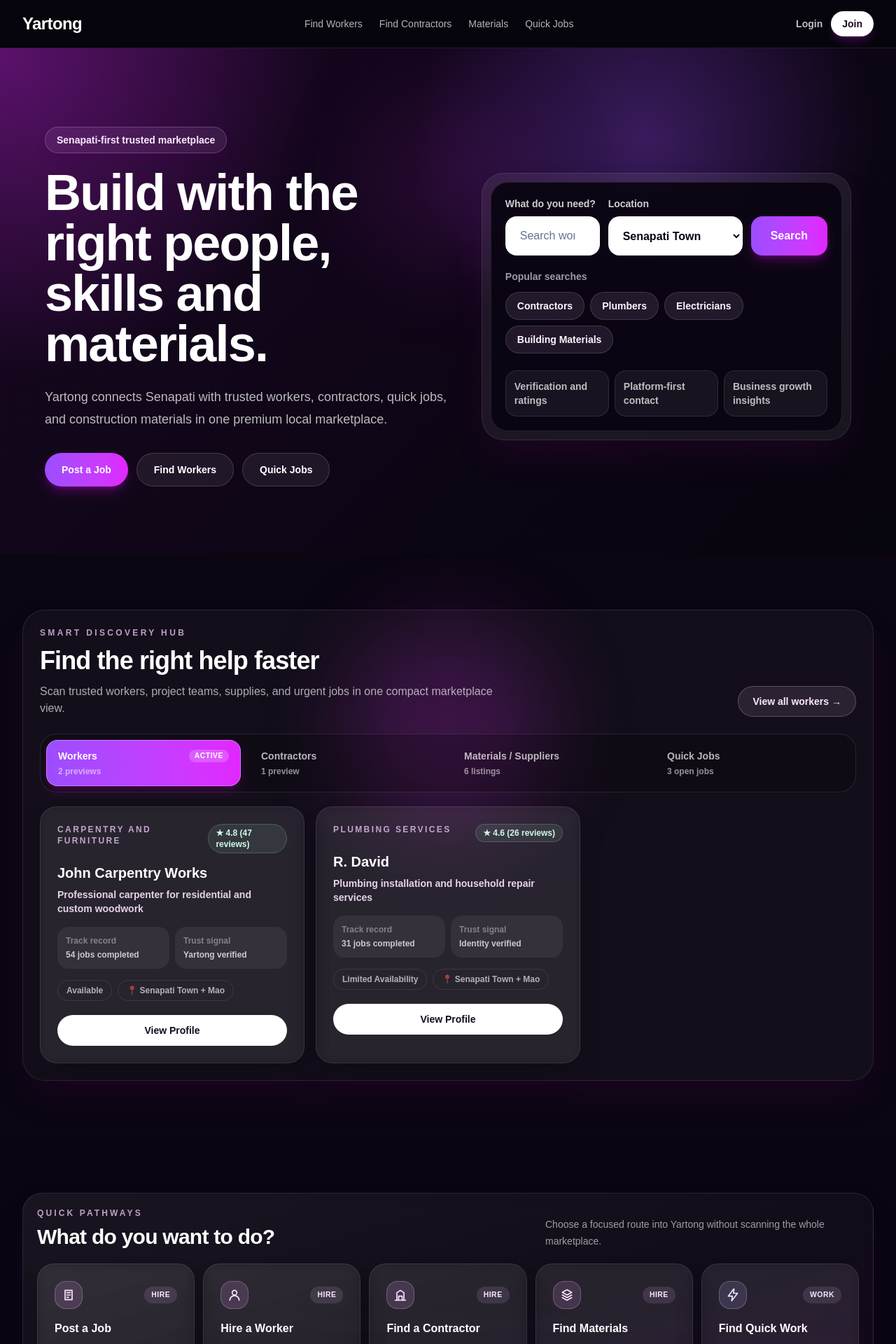
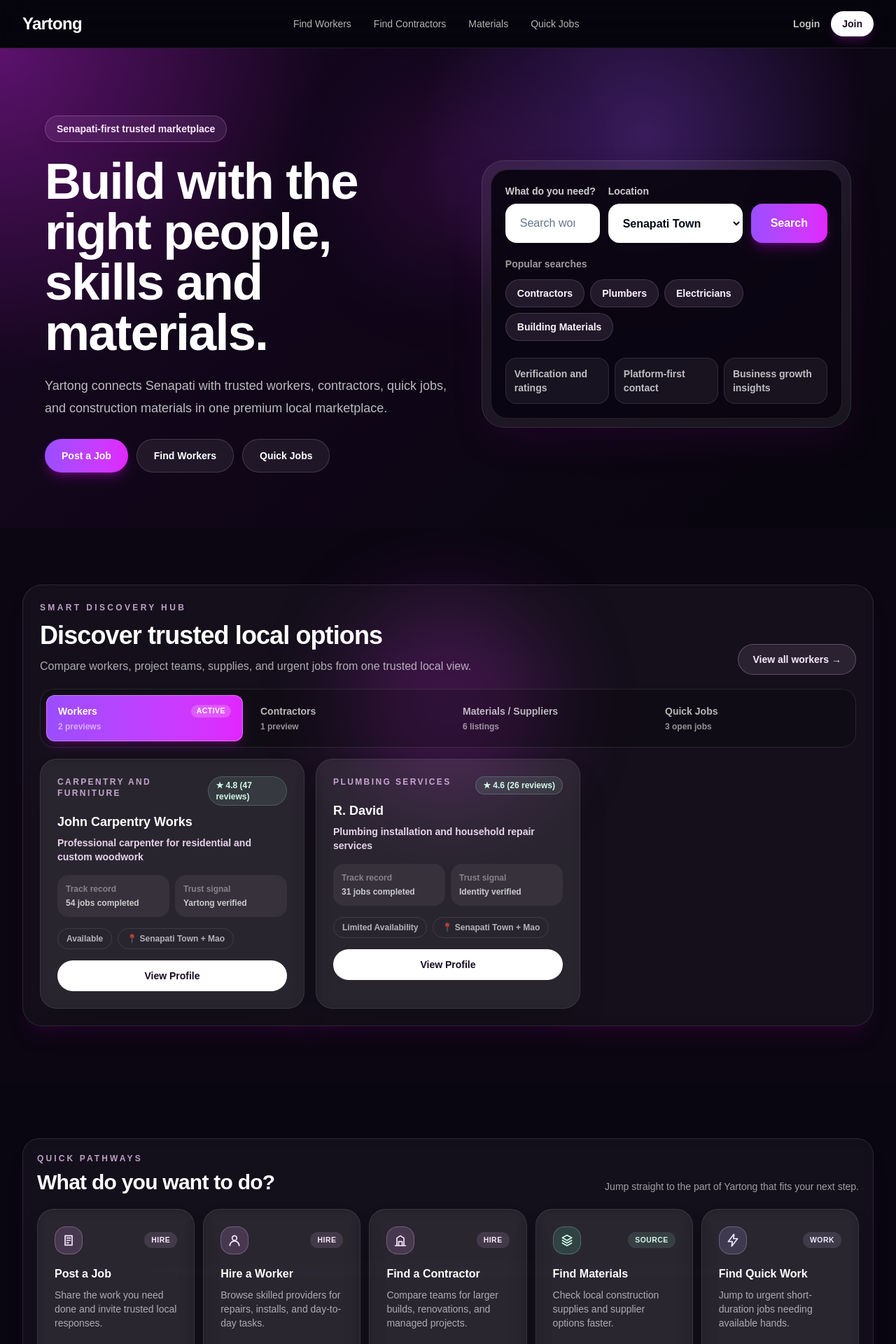
Before and after one commit to yartongzimik/Yartong, a Next.js app in the folder yartong/: page / in a window 1280 px wide. Shown: the top 1920 px of the page at 70% size. Built offline with nearby package versions, Linux system fonts and the light colour scheme.

Commit message:
Polish homepage cohesion

```diff
--- a/yartong/components/home/discovery-recommendations.tsx
+++ b/yartong/components/home/discovery-recommendations.tsx
@@ -185,21 +185,21 @@ export function DiscoveryRecommendations() {
   const discoveryCards = useMemo(() => getDiscoveryCards(), []);
 
   return (
-    <Section className="overflow-hidden bg-[#0B0612]" containerClassName="relative">
+    <Section className="overflow-hidden bg-[#0B0612] py-12 sm:py-16" containerClassName="relative">
       <div className="absolute left-1/2 top-6 h-72 w-72 -translate-x-1/2 rounded-full bg-fuchsia-500/20 blur-3xl" aria-hidden="true" />
-      <div className="relative rounded-[2rem] border border-white/10 bg-white/[0.035] p-4 shadow-2xl shadow-fuchsia-950/30 backdrop-blur sm:p-5 lg:p-6">
+      <div className="relative rounded-[1.75rem] border border-white/10 bg-white/[0.04] p-4 shadow-xl shadow-fuchsia-950/25 backdrop-blur sm:p-5 lg:p-6">
         <div className="flex flex-col gap-5 lg:flex-row lg:items-end lg:justify-between">
           <div className="max-w-2xl">
             <p className="text-xs font-black uppercase tracking-[0.28em] text-fuchsia-200/75">Smart Discovery Hub</p>
-            <h2 className="mt-3 text-3xl font-black tracking-tight text-white sm:text-4xl">Find the right help faster</h2>
-            <p className="mt-3 text-sm leading-6 text-white/65 sm:text-base">Scan trusted workers, project teams, supplies, and urgent jobs in one compact marketplace view.</p>
+            <h2 className="mt-3 text-3xl font-black tracking-tight text-white sm:text-4xl">Discover trusted local options</h2>
+            <p className="mt-3 text-sm leading-6 text-white/65 sm:text-base">Compare workers, project teams, supplies, and urgent jobs from one trusted local view.</p>
           </div>
           <Link href={active.href} className="inline-flex min-h-11 items-center justify-center rounded-full border border-fuchsia-200/25 bg-fuchsia-200/10 px-5 text-sm font-black text-fuchsia-100 transition hover:border-fuchsia-100/60 hover:bg-fuchsia-200/20 focus:outline-none focus:ring-2 focus:ring-fuchsia-200 focus:ring-offset-2 focus:ring-offset-[#0B0612]">
             {active.cta} →
           </Link>
         </div>
 
-        <div className="mt-6 grid gap-3 rounded-[1.5rem] border border-white/10 bg-black/20 p-2 sm:grid-cols-2 lg:grid-cols-4" role="tablist" aria-label="Smart discovery categories">
+        <div className="mt-5 grid gap-2 rounded-[1.25rem] border border-white/10 bg-black/20 p-2 sm:grid-cols-2 lg:grid-cols-4" role="tablist" aria-label="Smart discovery categories">
           {TAB_IDS.map((tab) => {
             const isActive = activeTab === tab;
             return (
@@ -211,7 +211,7 @@ export function DiscoveryRecommendations() {
                 aria-controls={`smart-discovery-${tab}`}
                 id={`smart-discovery-tab-${tab}`}
                 onClick={() => setActiveTab(tab)}
-                className={`min-h-12 rounded-2xl px-4 py-3 text-left text-sm font-black transition focus:outline-none focus:ring-2 focus:ring-fuchsia-200 focus:ring-offset-2 focus:ring-offset-[#13091d] ${
+                className={`min-h-12 rounded-xl px-4 py-3 text-left text-sm font-black transition focus:outline-none focus:ring-2 focus:ring-fuchsia-200 focus:ring-offset-2 focus:ring-offset-[#13091d] ${
                   isActive
                     ? "border border-fuchsia-200/40 bg-gradient-to-r from-[#9B4DFF] to-[#E126FF] text-white shadow-lg shadow-fuchsia-700/25"
                     : "border border-transparent text-white/70 hover:border-white/10 hover:bg-white/10 hover:text-white"
@@ -227,14 +227,14 @@ export function DiscoveryRecommendations() {
           })}
         </div>
 
-        <div id={`smart-discovery-${activeTab}`} role="tabpanel" aria-labelledby={`smart-discovery-tab-${activeTab}`} className="mt-5 grid gap-4 md:grid-cols-2 xl:grid-cols-3">
+        <div id={`smart-discovery-${activeTab}`} role="tabpanel" aria-labelledby={`smart-discovery-tab-${activeTab}`} className="mt-4 grid gap-4 md:grid-cols-2 xl:grid-cols-3">
           {discoveryCards[activeTab].map((card) => (
-            <Card key={`${activeTab}-${card.id}`} className="flex min-h-0 flex-col p-5 transition hover:-translate-y-0.5 hover:border-fuchsia-200/30 hover:bg-white/[0.08]">
+            <Card key={`${activeTab}-${card.id}`} className="flex min-h-0 flex-col p-4 transition hover:-translate-y-0.5 hover:border-fuchsia-200/30 hover:bg-white/[0.08]">
               <div className="flex items-start justify-between gap-3">
                 <p className="text-xs font-black uppercase tracking-[0.2em] text-fuchsia-200/75">{card.eyebrow}</p>
                 <span className="rounded-full border border-emerald-200/20 bg-emerald-200/10 px-2.5 py-1 text-xs font-bold text-emerald-100">{card.primaryMeta}</span>
               </div>
-              <h3 className="mt-4 text-xl font-black leading-tight text-white">{card.title}</h3>
+              <h3 className="mt-3 text-lg font-black leading-tight text-white">{card.title}</h3>
               <p className="mt-2 text-sm font-semibold text-fuchsia-100/90">{card.headline}</p>
               {card.description ? <p className="mt-3 line-clamp-2 text-sm leading-6 text-white/62">{card.description}</p> : null}
               <dl className="mt-4 grid grid-cols-2 gap-2 text-xs font-bold text-white/75">
@@ -244,7 +244,7 @@ export function DiscoveryRecommendations() {
               <div className="mt-4 flex flex-wrap gap-2">
                 {card.chips.filter(Boolean).map((chip) => <span key={chip} className="rounded-full border border-white/10 px-3 py-1.5 text-xs font-bold capitalize text-white/65">{chip}</span>)}
               </div>
-              <Link href={card.href} className="mt-5 inline-flex min-h-11 items-center justify-center rounded-full bg-white px-4 text-sm font-black text-[#14091f] transition hover:bg-fuchsia-100 focus:outline-none focus:ring-2 focus:ring-fuchsia-200 focus:ring-offset-2 focus:ring-offset-[#14091f]">
+              <Link href={card.href} className="mt-4 inline-flex min-h-11 items-center justify-center rounded-full bg-white px-4 text-sm font-black text-[#14091f] transition hover:bg-fuchsia-100 focus:outline-none focus:ring-2 focus:ring-fuchsia-200 focus:ring-offset-2 focus:ring-offset-[#14091f]">
                 {card.actionLabel}
               </Link>
             </Card>
--- a/yartong/components/home/hero.tsx
+++ b/yartong/components/home/hero.tsx
@@ -26,7 +26,7 @@ const trustSignals = [
 
 export function Hero() {
   return (
-    <section className="relative overflow-hidden pb-16 pt-20 sm:pb-24 sm:pt-28">
+    <section className="relative overflow-hidden pb-14 pt-18 sm:pb-20 sm:pt-24">
       <div className="absolute inset-0 bg-[radial-gradient(circle_at_top_left,rgba(225,38,255,0.34),transparent_32%),radial-gradient(circle_at_72%_18%,rgba(155,77,255,0.3),transparent_30%),linear-gradient(135deg,rgba(24,7,34,0.96),rgba(7,5,13,0.98))]" />
       <div className="absolute left-1/2 top-16 h-64 w-64 -translate-x-1/2 rounded-full bg-fuchsia-500/10 blur-3xl" />
       <Container className="relative">
@@ -42,7 +42,7 @@ export function Hero() {
               {PLATFORM.name} connects Senapati with trusted workers, contractors, quick jobs, and construction materials in one premium local marketplace.
             </p>
 
-            <div className="mt-8 flex flex-col gap-3 sm:flex-row sm:justify-center lg:justify-start">
+            <div className="mt-7 flex flex-col gap-3 sm:flex-row sm:justify-center lg:justify-start">
               {primaryActions.map((action, index) => (
                 <Link
                   key={action.label}
--- a/yartong/components/home/intent-pathways.tsx
+++ b/yartong/components/home/intent-pathways.tsx
@@ -9,7 +9,7 @@ type IntentPathway = {
   description: string;
   href: string;
   action: string;
-  intent: "hire" | "work";
+  intent: "hire" | "source" | "work";
   icon: "post" | "worker" | "contractor" | "materials" | "quick";
 };
 
@@ -43,7 +43,7 @@ const pathways: IntentPathway[] = [
     description: "Check local construction supplies and supplier options faster.",
     href: ROUTES.materials,
     action: "Browse supplies",
-    intent: "hire",
+    intent: "source",
     icon: "materials",
   },
   {
@@ -110,31 +110,48 @@ export function IntentPathways() {
   return (
     <Section className="overflow-hidden bg-[#090511] py-10 sm:py-12" containerClassName="relative">
       <div className="absolute inset-x-6 top-1/2 h-px bg-gradient-to-r from-transparent via-fuchsia-300/20 to-transparent" aria-hidden="true" />
-      <div className="relative rounded-[1.75rem] border border-white/10 bg-gradient-to-br from-white/[0.07] via-white/[0.035] to-fuchsia-500/[0.06] p-4 shadow-2xl shadow-fuchsia-950/25 backdrop-blur sm:p-5">
+      <div className="relative rounded-[1.5rem] border border-white/10 bg-white/[0.045] p-4 shadow-xl shadow-fuchsia-950/20 backdrop-blur sm:p-5">
         <div className="flex flex-col gap-2 sm:flex-row sm:items-end sm:justify-between">
           <div>
             <p className="text-xs font-black uppercase tracking-[0.26em] text-fuchsia-200/75">Quick pathways</p>
             <h2 className="mt-2 text-2xl font-black tracking-tight text-white sm:text-3xl">What do you want to do?</h2>
           </div>
-          <p className="max-w-md text-sm leading-6 text-white/60">Choose a focused route into Yartong without scanning the whole marketplace.</p>
+          <p className="max-w-md text-sm leading-6 text-white/60">Jump straight to the part of Yartong that fits your next step.</p>
         </div>
 
         <div className="mt-5 grid grid-cols-1 gap-3 min-[420px]:grid-cols-2 md:grid-cols-3 xl:grid-cols-5">
           {pathways.map((pathway) => {
             const isWorkIntent = pathway.intent === "work";
+            const isSourceIntent = pathway.intent === "source";
+            const accentClass = isWorkIntent
+              ? "border-violet-200/20 bg-violet-300/[0.07]"
+              : isSourceIntent
+                ? "border-emerald-200/20 bg-emerald-300/[0.06]"
+                : "border-fuchsia-200/15";
+            const iconClass = isWorkIntent
+              ? "border-violet-200/25 bg-violet-300/15 text-violet-100"
+              : isSourceIntent
+                ? "border-emerald-200/25 bg-emerald-300/15 text-emerald-100"
+                : "border-fuchsia-200/25 bg-fuchsia-300/15 text-fuchsia-100";
+            const labelClass = isWorkIntent
+              ? "bg-violet-200/12 text-violet-100"
+              : isSourceIntent
+                ? "bg-emerald-200/12 text-emerald-100"
+                : "bg-fuchsia-200/12 text-fuchsia-100";
+            const label = isWorkIntent ? "Work" : isSourceIntent ? "Source" : "Hire";
             return (
               <Link
                 key={pathway.title}
                 href={pathway.href}
                 className="group block rounded-3xl focus:outline-none focus-visible:ring-2 focus-visible:ring-fuchsia-200 focus-visible:ring-offset-2 focus-visible:ring-offset-[#090511]"
               >
-                <Card className={`flex h-full flex-col p-4 transition group-hover:-translate-y-0.5 group-hover:border-fuchsia-200/35 group-hover:bg-white/[0.09] ${isWorkIntent ? "border-violet-200/20 bg-violet-300/[0.07]" : "border-fuchsia-200/15"}`}>
+                <Card className={`flex h-full flex-col p-4 transition group-hover:-translate-y-0.5 group-hover:border-fuchsia-200/35 group-hover:bg-white/[0.09] ${accentClass}`}>
                   <div className="flex items-center justify-between gap-3">
-                    <span className={`inline-flex h-10 w-10 items-center justify-center rounded-2xl border ${isWorkIntent ? "border-violet-200/25 bg-violet-300/15 text-violet-100" : "border-fuchsia-200/25 bg-fuchsia-300/15 text-fuchsia-100"}`}>
+                    <span className={`inline-flex h-10 w-10 items-center justify-center rounded-2xl border ${iconClass}`}>
                       <PathwayIcon icon={pathway.icon} />
                     </span>
-                    <span className={`rounded-full px-2.5 py-1 text-[0.65rem] font-black uppercase tracking-wider ${isWorkIntent ? "bg-violet-200/12 text-violet-100" : "bg-fuchsia-200/12 text-fuchsia-100"}`}>
-                      {isWorkIntent ? "Work" : "Hire"}
+                    <span className={`rounded-full px-2.5 py-1 text-[0.65rem] font-black uppercase tracking-wider ${labelClass}`}>
+                      {label}
                     </span>
                   </div>
                   <h3 className="mt-4 text-base font-black text-white">{pathway.title}</h3>
--- a/yartong/components/home/trust-and-growth.tsx
+++ b/yartong/components/home/trust-and-growth.tsx
@@ -90,41 +90,45 @@ const toneClasses: Record<GrowthMetric["tone"], string> = {
   amber: "border-amber-200/20 bg-amber-300/[0.08] text-amber-100",
 };
 
-function buildTrendPath(points: TimeSeriesPoint[]) {
+function getTrendCoordinates(points: TimeSeriesPoint[]) {
   const max = Math.max(...points.map((point) => point.value));
   const min = Math.min(...points.map((point) => point.value));
   const range = Math.max(max - min, 1);
 
-  return points
-    .map((point, index) => {
-      const x = 10 + (index / Math.max(points.length - 1, 1)) * 280;
-      const y = 108 - ((point.value - min) / range) * 76;
-      return `${index === 0 ? "M" : "L"} ${x.toFixed(1)} ${y.toFixed(1)}`;
-    })
-    .join(" ");
+  return points.map((point, index) => {
+    const x = 10 + (index / Math.max(points.length - 1, 1)) * 280;
+    const y = 108 - ((point.value - min) / range) * 76;
+
+    return { ...point, x, y };
+  });
+}
+
+function buildTrendPath(points: ReturnType<typeof getTrendCoordinates>) {
+  return points.map((point, index) => `${index === 0 ? "M" : "L"} ${point.x.toFixed(1)} ${point.y.toFixed(1)}`).join(" ");
 }
 
 export function TrustAndGrowth() {
-  const trendPath = buildTrendPath(demoAnalyticsPreview.activityTrend);
+  const trendCoordinates = getTrendCoordinates(demoAnalyticsPreview.activityTrend);
+  const trendPath = buildTrendPath(trendCoordinates);
 
   return (
     <Section className="overflow-hidden bg-[#07050D] py-12 sm:py-16" containerClassName="relative">
       <div className="absolute -left-24 top-12 h-72 w-72 rounded-full bg-fuchsia-600/20 blur-3xl" aria-hidden="true" />
       <div className="absolute -right-20 bottom-0 h-80 w-80 rounded-full bg-violet-600/20 blur-3xl" aria-hidden="true" />
 
-      <div className="relative overflow-hidden rounded-[2rem] border border-fuchsia-200/15 bg-gradient-to-br from-[#1C0B2C]/95 via-[#12091F]/95 to-[#08050D]/95 p-5 shadow-2xl shadow-fuchsia-950/35 backdrop-blur sm:p-6 lg:p-8">
+      <div className="relative overflow-hidden rounded-[1.75rem] border border-fuchsia-200/15 bg-gradient-to-br from-[#1C0B2C]/95 via-[#12091F]/95 to-[#08050D]/95 p-5 shadow-xl shadow-fuchsia-950/35 backdrop-blur sm:p-6 lg:p-8">
         <div className="absolute right-8 top-6 h-28 w-28 rounded-full border border-fuchsia-200/10" aria-hidden="true" />
         <div className="grid gap-8 lg:grid-cols-[0.95fr_1.05fr] lg:items-center">
           <div>
             <p className="text-xs font-black uppercase tracking-[0.28em] text-fuchsia-200/75">Business Growth Intelligence</p>
-            <h2 className="mt-3 max-w-xl text-3xl font-black tracking-tight text-white sm:text-5xl">Turn local demand into business growth</h2>
+            <h2 className="mt-3 max-w-xl text-3xl font-black tracking-tight text-white sm:text-4xl">Turn local demand into business growth</h2>
             <p className="mt-4 max-w-2xl text-base leading-7 text-white/66 sm:text-lg sm:leading-8">
-              Future Yartong insights can help skilled providers, contractors, and material suppliers understand visibility, demand, enquiries, and opportunities from one focused business view.
+              A future business view can help providers understand visibility, demand, enquiries, and opportunities without guessing what customers need.
             </p>
             <div className="mt-5 inline-flex rounded-full border border-amber-200/25 bg-amber-200/10 px-3 py-1.5 text-xs font-black uppercase tracking-[0.2em] text-amber-100">
               Preview data only · Demo insights
             </div>
-            <Link href={ROUTES.advertise} className="mt-7 inline-flex min-h-11 items-center justify-center rounded-full bg-white px-5 text-sm font-black text-[#16091f] shadow-lg shadow-fuchsia-500/20 transition hover:bg-fuchsia-100 focus:outline-none focus:ring-2 focus:ring-fuchsia-200 focus:ring-offset-2 focus:ring-offset-[#12091F]">
+            <Link href={ROUTES.advertise} className="mt-6 inline-flex min-h-11 items-center justify-center rounded-full bg-white px-5 text-sm font-black text-[#16091f] shadow-lg shadow-fuchsia-500/20 transition hover:bg-fuchsia-100 focus:outline-none focus:ring-2 focus:ring-fuchsia-200 focus:ring-offset-2 focus:ring-offset-[#12091F]">
               Explore advertising options <span className="ml-1" aria-hidden="true">→</span>
             </Link>
           </div>
@@ -160,13 +164,9 @@ export function TrustAndGrowth() {
                 <path d="M10 70 H290" stroke="rgba(255,255,255,0.08)" strokeWidth="1" aria-hidden="true" />
                 <path d="M10 32 H290" stroke="rgba(255,255,255,0.08)" strokeWidth="1" aria-hidden="true" />
                 <path d={trendPath} fill="none" stroke="url(#growthGradient)" strokeWidth="5" strokeLinecap="round" strokeLinejoin="round" />
-                {demoAnalyticsPreview.activityTrend.map((point, index) => {
-                  const max = 72;
-                  const min = 38;
-                  const x = 10 + (index / Math.max(demoAnalyticsPreview.activityTrend.length - 1, 1)) * 280;
-                  const y = 108 - ((point.value - min) / Math.max(max - min, 1)) * 76;
-                  return <circle key={point.date} cx={x} cy={y} r="4" fill="#F8F6FF" opacity={index === demoAnalyticsPreview.activityTrend.length - 1 ? "1" : "0.72"} aria-hidden="true" />;
-                })}
+                {trendCoordinates.map((point, index) => (
+                  <circle key={point.date} cx={point.x} cy={point.y} r="4" fill="#F8F6FF" opacity={index === trendCoordinates.length - 1 ? "1" : "0.72"} aria-hidden="true" />
+                ))}
                 <defs>
                   <linearGradient id="growthGradient" x1="0" y1="0" x2="300" y2="0" gradientUnits="userSpaceOnUse">
                     <stop stopColor="#9B4DFF" />
--- a/yartong/components/layout/footer.tsx
+++ b/yartong/components/layout/footer.tsx
@@ -8,9 +8,9 @@ export function Footer() {
       <div className="mx-auto flex max-w-7xl flex-col gap-6 px-6 sm:px-8 md:flex-row md:items-center md:justify-between">
         <p>© 2026 {PLATFORM.name}. Build trusted local work connections.</p>
         <div className="flex flex-wrap gap-5 text-sm">
-          <Link href={ROUTES.advertise} className="hover:text-white">Advertise</Link>
-          <Link href={ROUTES.postJob} className="hover:text-white">Post a Job</Link>
-          <Link href={ROUTES.register} className="hover:text-white">Create Account</Link>
+          <Link href={ROUTES.advertise} className="rounded-full transition hover:text-white focus:outline-none focus-visible:ring-2 focus-visible:ring-fuchsia-200 focus-visible:ring-offset-2 focus-visible:ring-offset-[#07050D]">Advertise</Link>
+          <Link href={ROUTES.postJob} className="rounded-full transition hover:text-white focus:outline-none focus-visible:ring-2 focus-visible:ring-fuchsia-200 focus-visible:ring-offset-2 focus-visible:ring-offset-[#07050D]">Post a Job</Link>
+          <Link href={ROUTES.register} className="rounded-full transition hover:text-white focus:outline-none focus-visible:ring-2 focus-visible:ring-fuchsia-200 focus-visible:ring-offset-2 focus-visible:ring-offset-[#07050D]">Create Account</Link>
         </div>
       </div>
     </footer>
--- a/yartong/components/layout/header.tsx
+++ b/yartong/components/layout/header.tsx
@@ -12,14 +12,14 @@ export function Header() {
           {PLATFORM.name}
         </Link>
         <nav className="hidden items-center gap-6 text-sm font-medium text-white/70 md:flex">
-          <Link className="transition hover:text-white" href={ROUTES.workers}>Find Workers</Link>
-          <Link className="transition hover:text-white" href={contractorDiscoveryHref}>Find Contractors</Link>
-          <Link className="transition hover:text-white" href={ROUTES.materials}>Materials</Link>
-          <Link className="transition hover:text-white" href={ROUTES.quickJobs}>Quick Jobs</Link>
+          <Link className="rounded-full px-1 transition hover:text-white focus:outline-none focus-visible:ring-2 focus-visible:ring-fuchsia-200 focus-visible:ring-offset-2 focus-visible:ring-offset-[#07050D]" href={ROUTES.workers}>Find Workers</Link>
+          <Link className="rounded-full px-1 transition hover:text-white focus:outline-none focus-visible:ring-2 focus-visible:ring-fuchsia-200 focus-visible:ring-offset-2 focus-visible:ring-offset-[#07050D]" href={contractorDiscoveryHref}>Find Contractors</Link>
+          <Link className="rounded-full px-1 transition hover:text-white focus:outline-none focus-visible:ring-2 focus-visible:ring-fuchsia-200 focus-visible:ring-offset-2 focus-visible:ring-offset-[#07050D]" href={ROUTES.materials}>Materials</Link>
+          <Link className="rounded-full px-1 transition hover:text-white focus:outline-none focus-visible:ring-2 focus-visible:ring-fuchsia-200 focus-visible:ring-offset-2 focus-visible:ring-offset-[#07050D]" href={ROUTES.quickJobs}>Quick Jobs</Link>
         </nav>
         <div className="flex items-center gap-3">
-          <Link className="hidden text-sm font-semibold text-white/75 transition hover:text-white sm:inline" href={ROUTES.login}>Login</Link>
-          <Link className="rounded-full bg-white px-4 py-2 text-sm font-bold text-[#180722] shadow-lg shadow-fuchsia-500/20 transition hover:bg-fuchsia-100" href={ROUTES.join}>Join</Link>
+          <Link className="hidden rounded-full px-1 text-sm font-semibold text-white/75 transition hover:text-white focus:outline-none focus-visible:ring-2 focus-visible:ring-fuchsia-200 focus-visible:ring-offset-2 focus-visible:ring-offset-[#07050D] sm:inline" href={ROUTES.login}>Login</Link>
+          <Link className="rounded-full bg-white px-4 py-2 text-sm font-bold text-[#180722] shadow-lg shadow-fuchsia-500/20 transition hover:bg-fuchsia-100 focus:outline-none focus-visible:ring-2 focus-visible:ring-fuchsia-200 focus-visible:ring-offset-2 focus-visible:ring-offset-[#07050D]" href={ROUTES.join}>Join</Link>
         </div>
       </div>
     </header>
```
